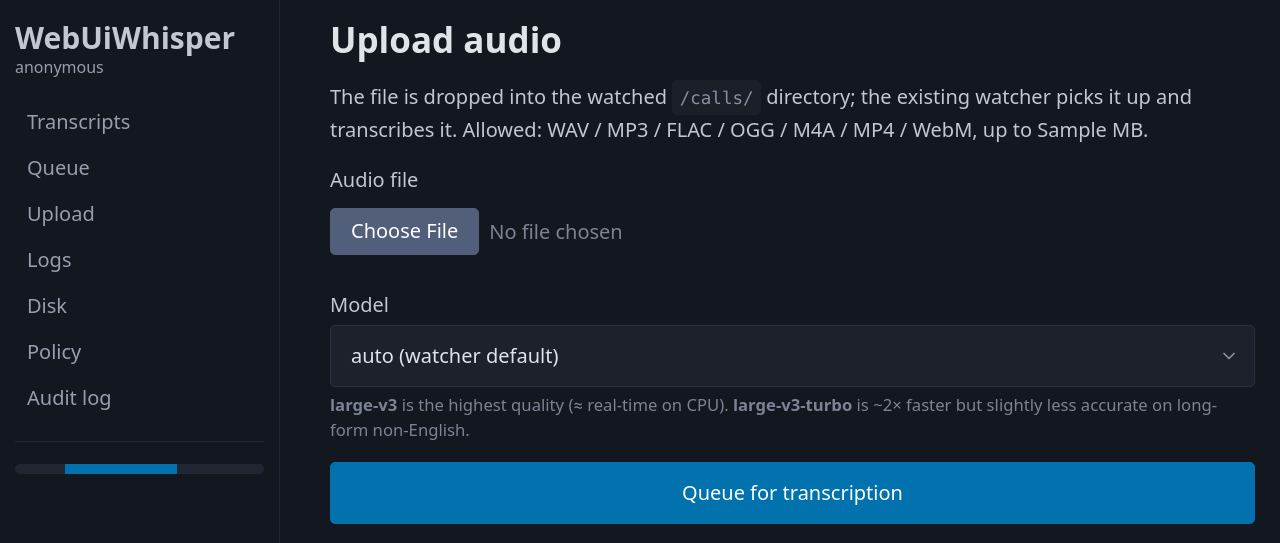
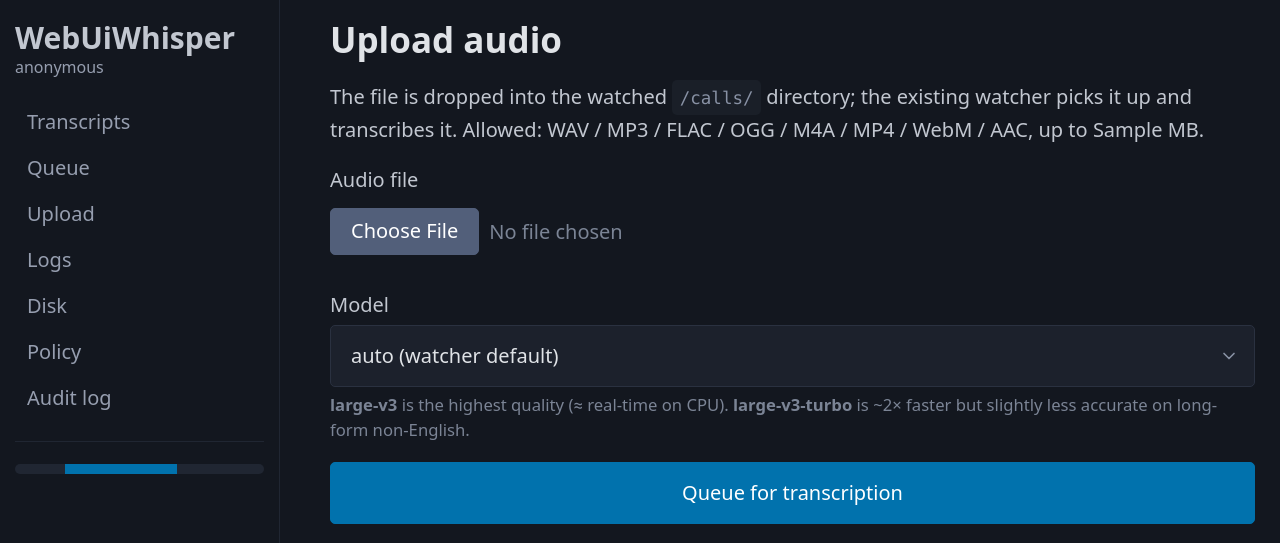
Before and after one commit to YirdnA/WebUiWhisper, a Python web app: template app/templates/uploads/form.html in a window 1280 px wide. Shown: the top 543 px of the page. Run offline with Jinja, Linux system fonts and the light colour scheme; the template is opened without the code that fills it: most values are stand-ins (such as "Sample title", 1, 10 or a date in 2020).

Commit message:
feat(upload): add AAC support
Add .aac to the supported audio extension allow-list:
- app/config.py allowed_audio_exts
- app/routes/uploads.py ALLOWED_MIMES (audio/aac, audio/x-aac, audio/aacp)
- app/templates/uploads/form.html (accept attribute, help text)

Companion change in /opt/whisper/watcher/watcher.py (not a git repo on
this host — see STATUS.md): AUDIO_EXTS extended to include .aac, watcher
image rebuilt and running container restarted.

153/153 webuiwhisper tests pass. 16/16 watcher tests pass (incl. two new
AAC cases).

Co-Authored-By: Claude Opus 4.7 <noreply@anthropic.com>

```diff
--- a/app/config.py
+++ b/app/config.py
@@ -39,7 +39,7 @@ class Settings(BaseSettings):
     default_model: str = "large-v3"
 
     allowed_audio_exts: tuple[str, ...] = Field(
-        default=(".wav", ".mp3", ".flac", ".ogg", ".m4a", ".mp4", ".webm")
+        default=(".wav", ".mp3", ".flac", ".ogg", ".m4a", ".mp4", ".webm", ".aac")
     )
 
     @property
--- a/app/routes/uploads.py
+++ b/app/routes/uploads.py
@@ -32,6 +32,7 @@ ALLOWED_MIMES = {
     "audio/ogg", "audio/vorbis", "audio/opus",
     "audio/mp4", "audio/x-m4a",
     "audio/webm",
+    "audio/aac", "audio/x-aac", "audio/aacp",
     "video/mp4", "video/webm",
     "application/octet-stream",  # last-resort; we already checked the extension
 }
--- a/app/templates/uploads/form.html
+++ b/app/templates/uploads/form.html
@@ -6,14 +6,14 @@
   <p>
     The file is dropped into the watched <code>/calls/</code> directory; the
     existing watcher picks it up and transcribes it.
-    Allowed: WAV / MP3 / FLAC / OGG / M4A / MP4 / WebM, up to {{ max_upload_mb }} MB.
+    Allowed: WAV / MP3 / FLAC / OGG / M4A / MP4 / WebM / AAC, up to {{ max_upload_mb }} MB.
   </p>
 </header>
 <form method="post" enctype="multipart/form-data" action="/upload">
   <input type="hidden" name="{{ csrf_field_name() }}" value="{{ request.state.csrf_token }}">
   <label for="audio-file">Audio file
     <input id="audio-file" type="file" name="file" required
-           accept=".wav,.mp3,.flac,.ogg,.m4a,.mp4,.webm,audio/*,video/mp4,video/webm">
+           accept=".wav,.mp3,.flac,.ogg,.m4a,.mp4,.webm,.aac,audio/*,video/mp4,video/webm">
   </label>
   <label for="model-select">Model
     <select id="model-select" name="model">
```
Also changed, not shown: tests/test_upload_magic.py (+13 -0 lines).
